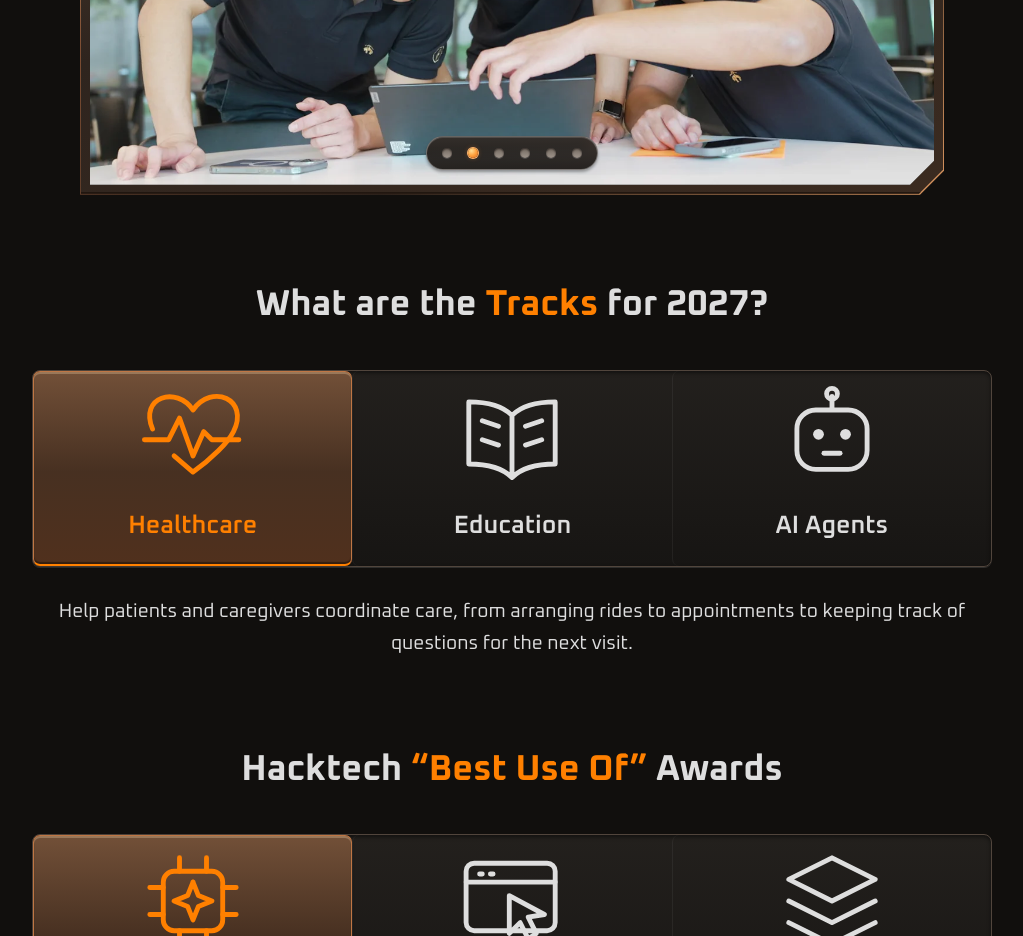
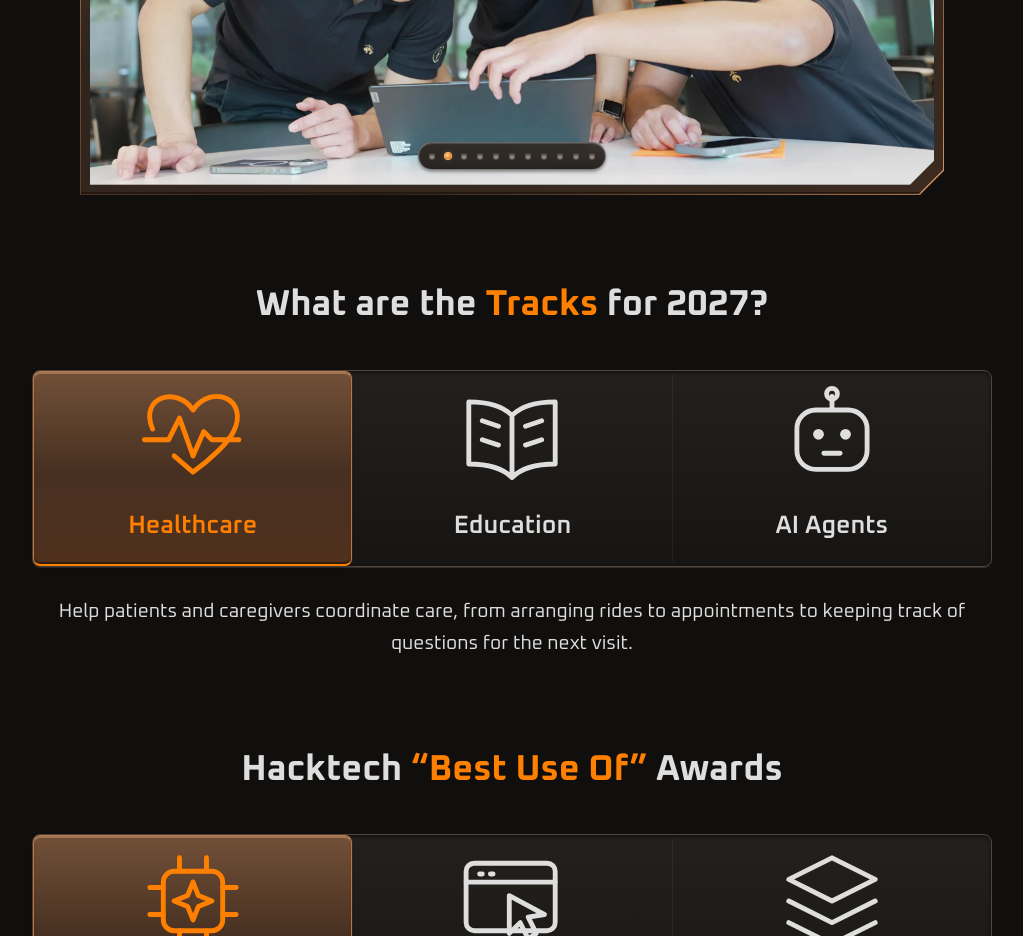
Before and after one commit to TheHacktech/hack.caltech.edu, a React app: page / in a window 1280 px wide. Shown: the part 1800-2736 px from the top of the page, without its empty margins (128-1151 px from the left). Built offline with nearby package versions, Linux system fonts and the light colour scheme.

Commit message:
Add seven Hacktech photos to the homepage carousel

```diff
--- a/src/home/Gallery.tsx
+++ b/src/home/Gallery.tsx
@@ -2,10 +2,19 @@ import { siteUrl } from '../components/siteUrl';
 import { useEffect, useRef, useState } from 'react';
 import { reducedMotionQuery, useMediaQuery } from '../components/useMediaQuery';
 
-const photos = Array.from({ length: 6 }, (_, index) => ({
-  src: siteUrl(`2025/previews/${index + 1}.webp`),
-  alt: `Hacktech Preview ${index + 1}`,
-}));
+const photos = [
+  { path: '2025/previews/1.webp', alt: 'Hackers gather in a lecture hall for a presentation.' },
+  { path: '2025/previews/2.webp', alt: 'Three teammates lean over a laptop together.' },
+  { path: '2025/previews/3.webp', alt: 'Four participants pose together on campus.' },
+  { path: '2026/gallery/check-in.webp', alt: 'Attendees sign in at the Hacktech welcome table.' },
+  { path: '2026/gallery/courtyard.webp', alt: 'Attendees gather outside a glass-fronted campus building.' },
+  { path: '2026/gallery/roundtable.webp', alt: 'Students chat around a table with their laptops open.' },
+  { path: '2026/gallery/team-demo.webp', alt: 'A participant presents to a group seated around a table.' },
+  { path: '2026/gallery/auditorium.webp', alt: 'An audience watches a presentation with the MLH logo on screen.' },
+  { path: '2026/gallery/award-team.webp', alt: 'A group poses beside the Best Use of K2 Think V2 banner.' },
+  { path: '2026/gallery/marquee.webp', alt: 'Illuminated HACKTECH letters stand beneath the courtyard arches.' },
+  { path: '2025/previews/6.webp', alt: 'The Hacktech 2025 logo fills a projector screen above the audience.' },
+];
 
 export function Gallery() {
   const gallery = useRef<HTMLDivElement>(null);
@@ -45,7 +54,7 @@ export function Gallery() {
           ref={gallery}
           className="gallery-container"
           role="region"
-          aria-label="Hacktech 2025 photos"
+          aria-label="Hacktech event photos"
           tabIndex={0}
           onMouseEnter={() => setHovered(true)}
           onMouseLeave={() => setHovered(false)}
@@ -72,8 +81,9 @@ export function Gallery() {
           <div className="gallery-track">
             {photos.map((photo, index) => (
               <img
-                key={photo.src}
-                {...photo}
+                key={photo.path}
+                src={siteUrl(photo.path)}
+                alt={photo.alt}
                 width="1440"
                 height="810"
                 loading="lazy"
@@ -122,7 +132,7 @@ export function Gallery() {
           <div className="gallery-dots">
             {photos.map((photo, index) => (
               <button
-                key={photo.src}
+                key={photo.path}
                 type="button"
                 className={index === current ? 'gallery-dot active' : 'gallery-dot'}
                 aria-label={`Show photo ${index + 1}`}
--- a/src/styles/touchups.css
+++ b/src/styles/touchups.css
@@ -125,24 +125,28 @@
   height: 44px;
 }
 .home-page .gallery-dots {
-  gap: 2px;
-  padding: 4px 8px;
+  gap: 0;
+  max-width: calc(100% - 16px);
+  padding: 1px 5px;
   border: 1px solid #ffffff52;
   background: linear-gradient(#322a25ed, #191512ed);
   box-shadow: inset 0 1px 0 #ffffff24, 0 2px 3px #0005;
 }
 .home-page .gallery-dot {
-  width: 24px;
+  width: 16px;
   height: 24px;
   background: transparent;
   transform: none;
   display: grid;
   place-items: center;
 }
+@media (pointer: coarse) {
+  .home-page .gallery-dot { width: 24px; }
+}
 .home-page .gallery-dot::before {
   content: "";
-  width: 10px;
-  height: 10px;
+  width: 6px;
+  height: 6px;
   border-radius: 50%;
   background: linear-gradient(#71675e, #a0968d);
   box-shadow: 0 1px 0 #ffffff29, inset 0 1px 2px #0d0907aa;
```
Also changed, not shown: public/2026/gallery/auditorium.webp (added), public/2026/gallery/award-team.webp (added), public/2026/gallery/check-in.webp (added), public/2026/gallery/courtyard.webp (added), public/2026/gallery/marquee.webp (added), public/2026/gallery/roundtable.webp (added), public/2026/gallery/team-demo.webp (added).
